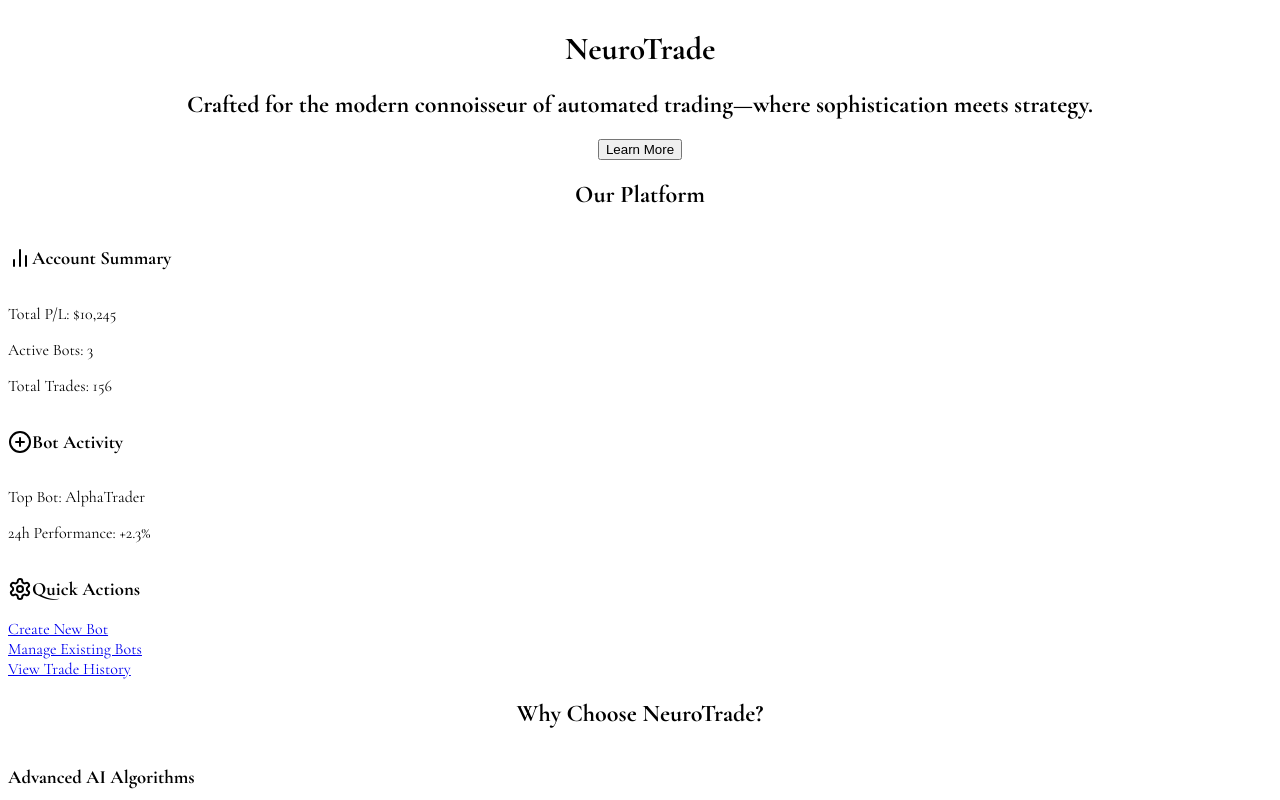
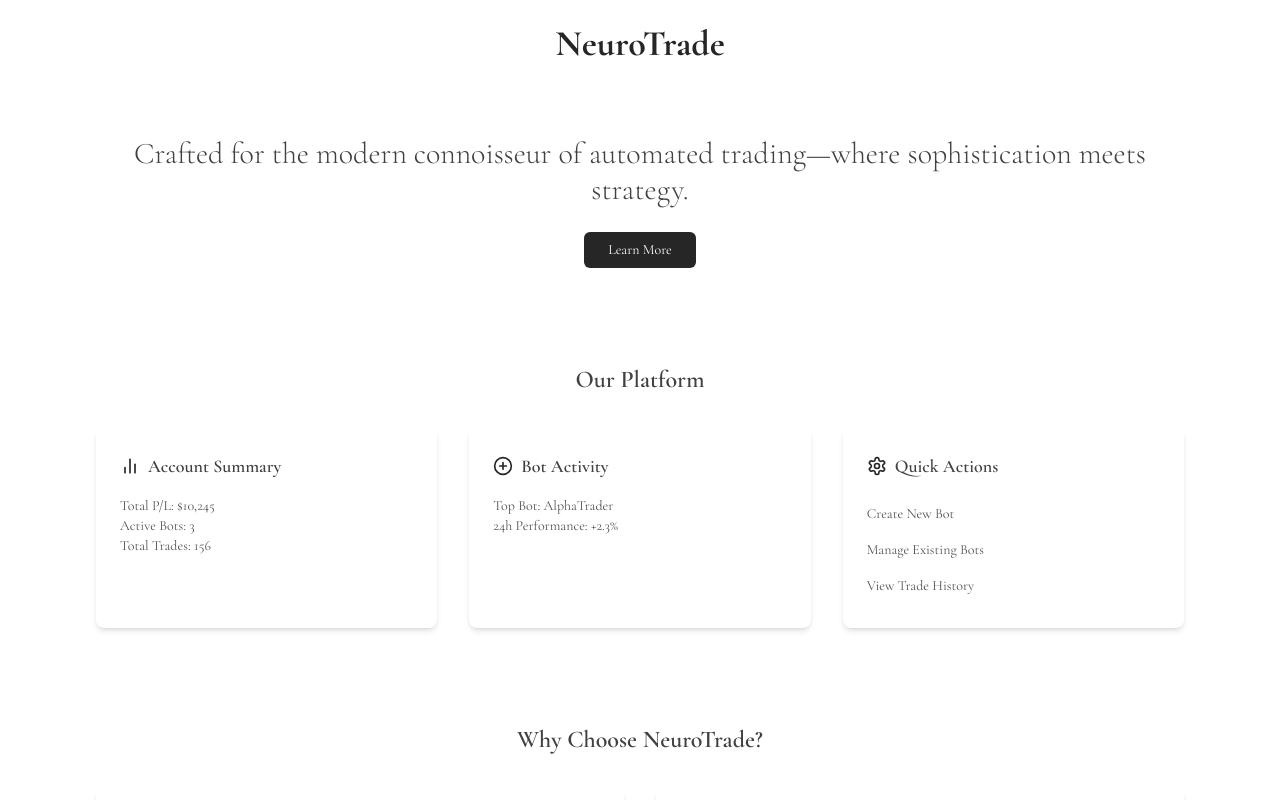
Before and after one commit to JojoFlex1/Neuro-trade, a Next.js app: page / in a window 1280 px wide. Shown: the top 800 px of the page. Built offline with nearby package versions, Linux system fonts and the light colour scheme.

Commit message:
Fixed tailwindcss not being applied

```diff
--- a/app/globals.css
+++ b/app/globals.css
@@ -1,20 +1,26 @@
-@tailwind base;
-@tailwind components;
-@tailwind utilities;
+@import "tailwindcss";
 
-html, body {
-  height: 100%;
+:root {
+  --background: #ffffff;
+  --foreground: #171717;
+}
+
+@theme inline {
+  --color-background: var(--background);
+  --color-foreground: var(--foreground);
+  --font-sans: var(--font-geist-sans);
+  --font-mono: var(--font-geist-mono);
+}
+
+@media (prefers-color-scheme: dark) {
+  :root {
+    --background: #0a0a0a;
+    --foreground: #ededed;
+  }
 }
 
 body {
-  display: flex;
-  flex-direction: column;
+  background: var(--background);
+  color: var(--foreground);
+  font-family: Arial, Helvetica, sans-serif;
 }
-
-main {
-  flex: 1 0 auto;
-}
-
-footer {
-  flex-shrink: 0;
-}
```
Also changed, not shown: app/page.tsx (line endings or trailing spaces).
